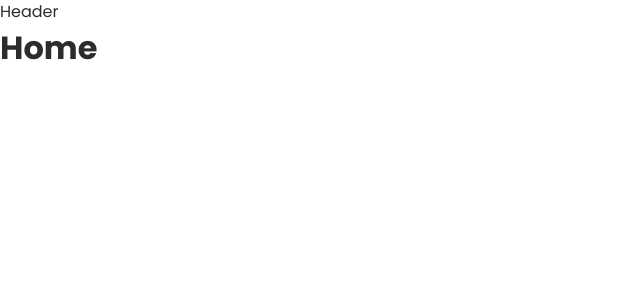
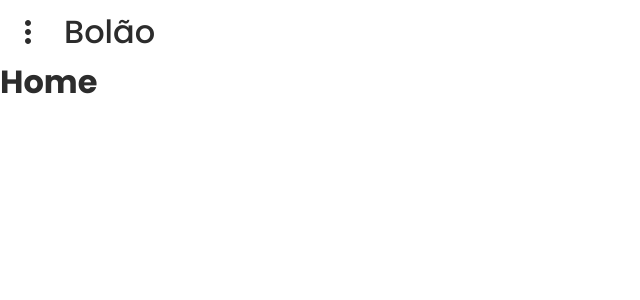
Before and after one commit to mozelli/bolao-brasileirao, a React (Vite) app: page /home in a window 1280 px wide. Shown: the top 300 px of the page, without its empty margins (0-640 px from the left). Built offline with nearby package versions, Linux system fonts and the light colour scheme.

Commit message:
create toggle menu

```diff
--- a/src/components/Header/header.module.scss
+++ b/src/components/Header/header.module.scss
@@ -1,2 +1,69 @@
 .header {
+  height: 5rem;
+  margin: 0.8 0rem;
+
+  .brand {
+    display: flex;
+    align-items: center;
+    margin: 0.8rem;
+
+    h1 {
+      font-weight: 500;
+    }
+
+    .menuButton {
+      button {
+        display: flex;
+        align-items: center;
+        padding: 0.8rem;
+        margin-right: 1.6rem;
+        background-color: transparent;
+
+        svg {
+          fill: #2c2c2c;
+        }
+      }
+    }
+  }
+
+  .menu {
+    position: relative;
+    top: 0;
+    left: -300px;
+    height: calc(100vh - 58px);
+    width: 300px;
+    background-color: rgba(black, 0.8);
+    color: white;
+    transition: all 200ms ease;
+    border-top-right-radius: 2rem;
+
+    &.show {
+      transform: translateX(300px);
+    }
+
+    ul {
+      display: flex;
+      flex-direction: column;
+      li {
+        width: 100%;
+        padding: 1.6rem;
+
+        &.close {
+          text-align: right;
+          display: flex;
+          justify-content: flex-end;
+
+          button {
+            background-color: unset;
+
+            svg {
+              fill: white;
+              width: 32px;
+              height: 32px;
+            }
+          }
+        }
+      }
+    }
+  }
 }
--- a/src/components/Header/index.jsx
+++ b/src/components/Header/index.jsx
@@ -1,9 +1,41 @@
+import { useState } from 'react';
 import styles from './header.module.scss';
 
 const Header = () => {
+  const [showMenu, setShowMenu] = useState(false);
+  const [menuStyle, setMenuStyle] = useState(`${styles.menu}`);
+
+  function showHiddenMenu() {
+    if(!showMenu) {
+      setMenuStyle(`${styles.menu} ${styles.show}`);
+    } else {
+      setMenuStyle(`${styles.menu}`);
+    }
+    setShowMenu(!showMenu);
+  }
+
   return (
-    <header>
-      Header
+    <header className={ styles.header }>
+      <div className={ styles.brand }>
+        <div className={ styles.menuButton }>
+          <button type='button' onClick={ () => showHiddenMenu() }>
+            <svg xmlns="http://www.w3.org/2000/svg" width="24" height="24" viewBox="0 0 24 24"><path d="M12 18c1.657 0 3 1.343 3 3s-1.343 3-3 3-3-1.343-3-3 1.343-3 3-3zm0-9c1.657 0 3 1.343 3 3s-1.343 3-3 3-3-1.343-3-3 1.343-3 3-3zm0-9c1.657 0 3 1.343 3 3s-1.343 3-3 3-3-1.343-3-3 1.343-3 3-3z"/></svg>
+          </button>
+        </div>
+        <h1>Bolão</h1>
+      </div>
+      <div className={ menuStyle }>
+        <ul>
+          <li className={ styles.close }>
+            <button type="button" onClick={() => showHiddenMenu()}>
+              <svg clip-rule="evenodd" fill-rule="evenodd" stroke-linejoin="round" stroke-miterlimit="2" viewBox="0 0 24 24" xmlns="http://www.w3.org/2000/svg"><path d="m12.002 2.005c5.518 0 9.998 4.48 9.998 9.997 0 5.518-4.48 9.998-9.998 9.998-5.517 0-9.997-4.48-9.997-9.998 0-5.517 4.48-9.997 9.997-9.997zm0 8.933-2.721-2.722c-.146-.146-.339-.219-.531-.219-.404 0-.75.324-.75.749 0 .193.073.384.219.531l2.722 2.722-2.728 2.728c-.147.147-.22.34-.22.531 0 .427.35.75.751.75.192 0 .384-.073.53-.219l2.728-2.728 2.729 2.728c.146.146.338.219.53.219.401 0 .75-.323.75-.75 0-.191-.073-.384-.22-.531l-2.727-2.728 2.717-2.717c.146-.147.219-.338.219-.531 0-.425-.346-.75-.75-.75-.192 0-.385.073-.531.22z" fill-rule="nonzero"/></svg>
+            </button>
+          </li>
+          <li>Página inicial</li>
+          <li>Minha conta</li>
+          <li>Sair</li>
+        </ul>
+      </div>
     </header>
   );
 }
```
